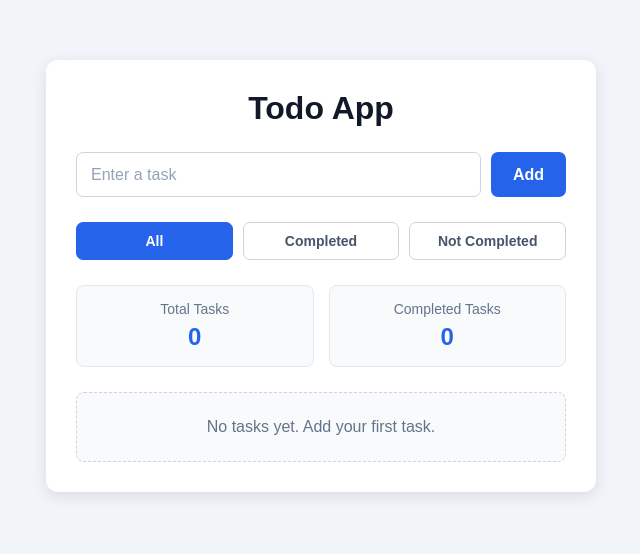
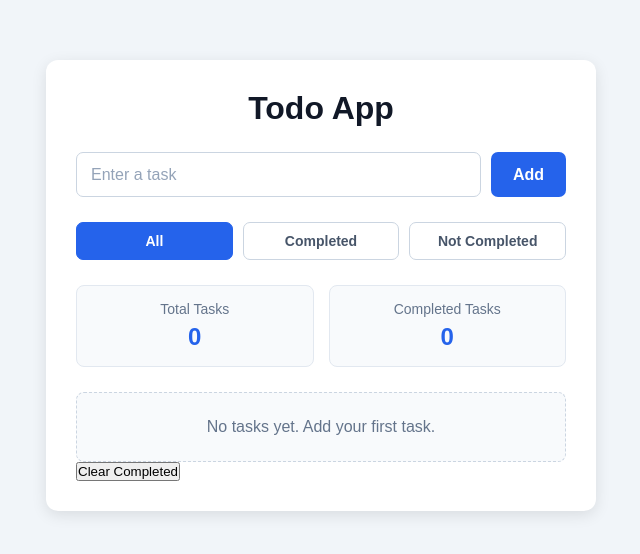
Before and after one commit to Edldev12/Dynamic-Task-Manager, a React (Vite) app: page / in a window 1280 px wide. Shown: the top 554 px of the page, without its empty margins (319-959 px from the left). Built offline with nearby package versions, Linux system fonts and the light colour scheme.

Commit message:
add clear completed tasks"

```diff
--- a/src/App.jsx
+++ b/src/App.jsx
@@ -51,6 +51,11 @@ function App() {
 
     setTasks([...tasks, newTask]);
     setTaskText("");
+  };
+  const clearCompleted = () => {
+    setTasks(
+      tasks.filter((task) => !task.completed)
+    );
   };
 
   return (
@@ -136,7 +141,14 @@ function App() {
           ))}
         </ul>
       )}
+      <button
+        className="clear-completed-button"
+        onClick={clearCompleted}
+      >
+        Clear Completed
+      </button>
     </div>
+
   );
 }
 
```
